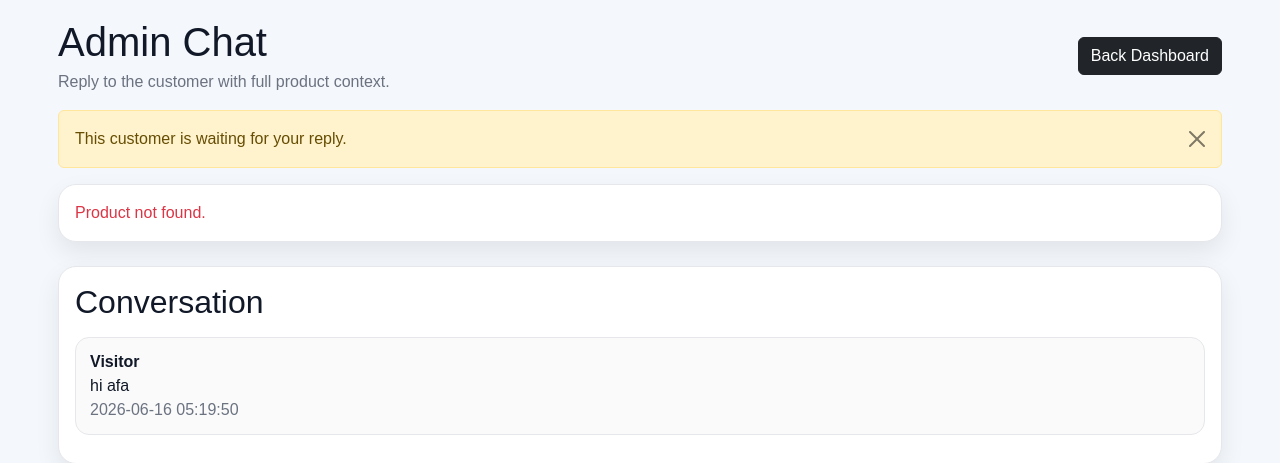
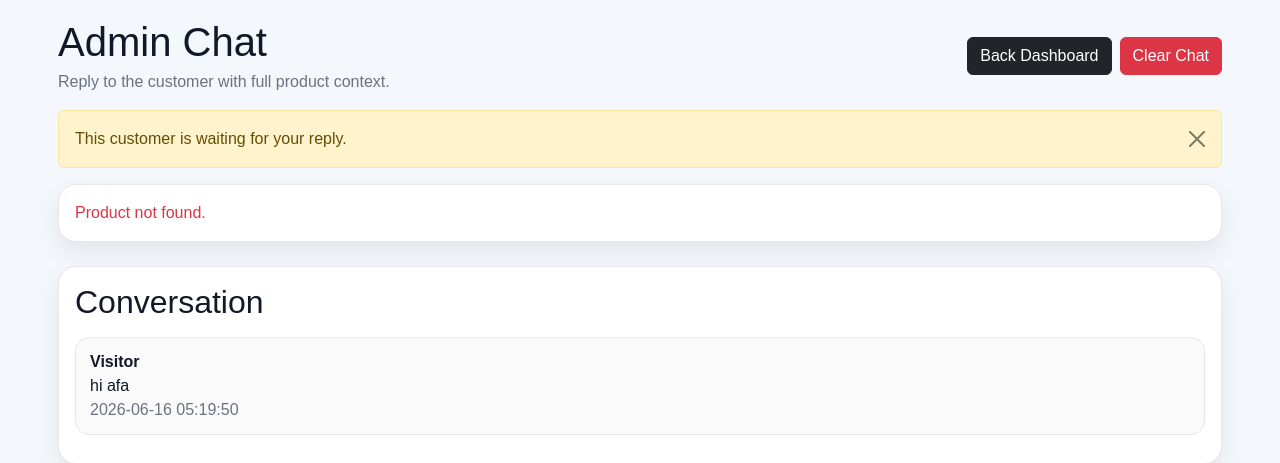
Before and after one commit to firstmeetemmanuel-maker/flask-app, a Flask app: page /admin/chat/4_f5960e44-e8f3-4a5e-9b80-fd8648ca64f9 in a window 1280 px wide. Shown: the part 70-533 px from the top of the page. Run offline with Flask 3, Linux system fonts and the light colour scheme; the visitor is signed in with stand-in values (Sample User, id 1).

Commit message:
Add clear chat button to admin chat template

```diff
--- a/templates/admin_chat.html
+++ b/templates/admin_chat.html
@@ -6,8 +6,13 @@
     <h1 class="mb-1">Admin Chat</h1>
     <p class="muted mb-0">Reply to the customer with full product context.</p>
   </div>
-  <div>
+  <div class="d-flex gap-2 flex-wrap">
     <a class="btn btn-dark" href="{{ url_for('admin_dashboard') }}">Back Dashboard</a>
+    <form method="POST"
+          action="{{ url_for('clear_admin_chat', chat_id=chat_id) }}"
+          onsubmit="return confirm('Clear this chat? This will delete all messages in this conversation.')">
+      <button type="submit" class="btn btn-danger">Clear Chat</button>
+    </form>
   </div>
 </div>
 
```
